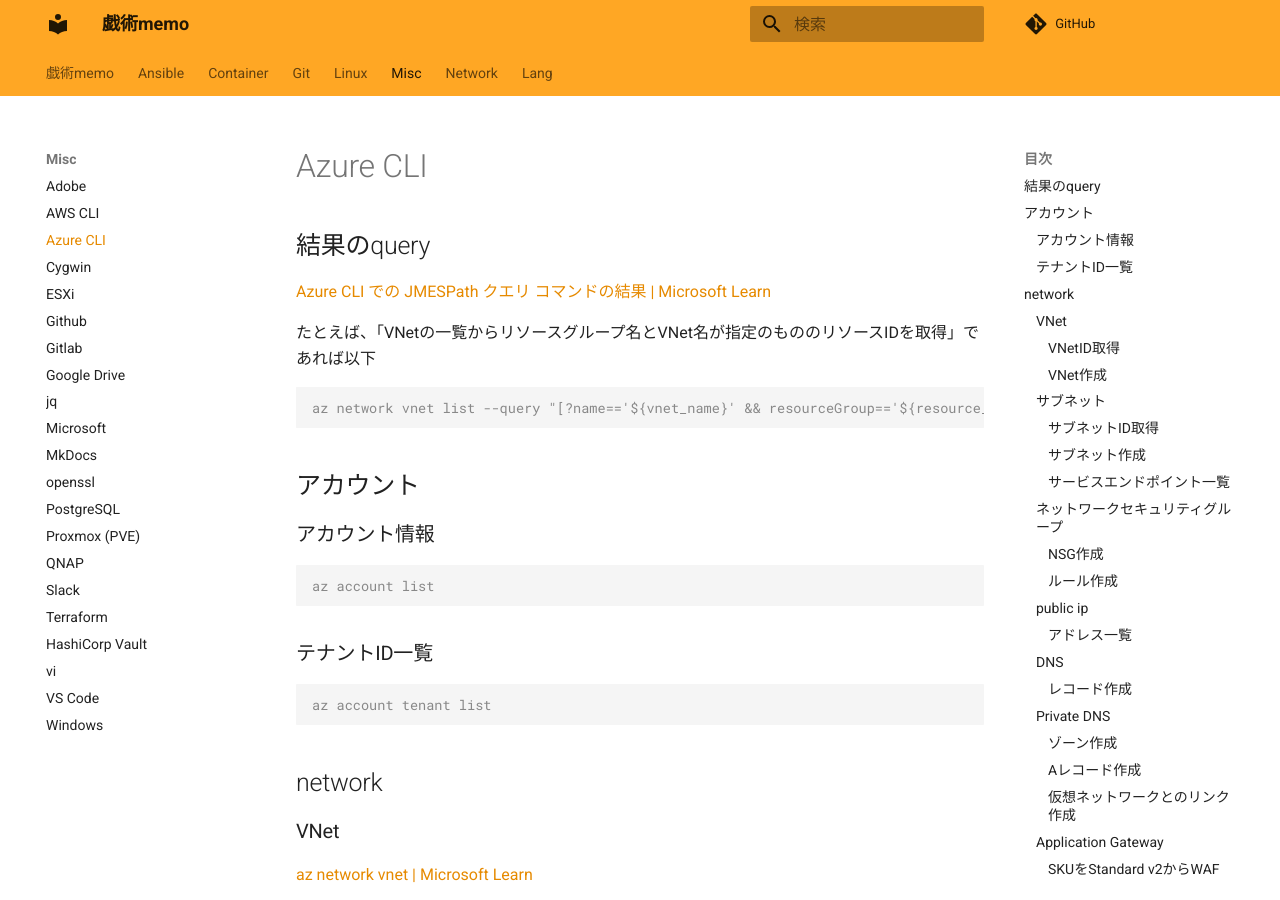
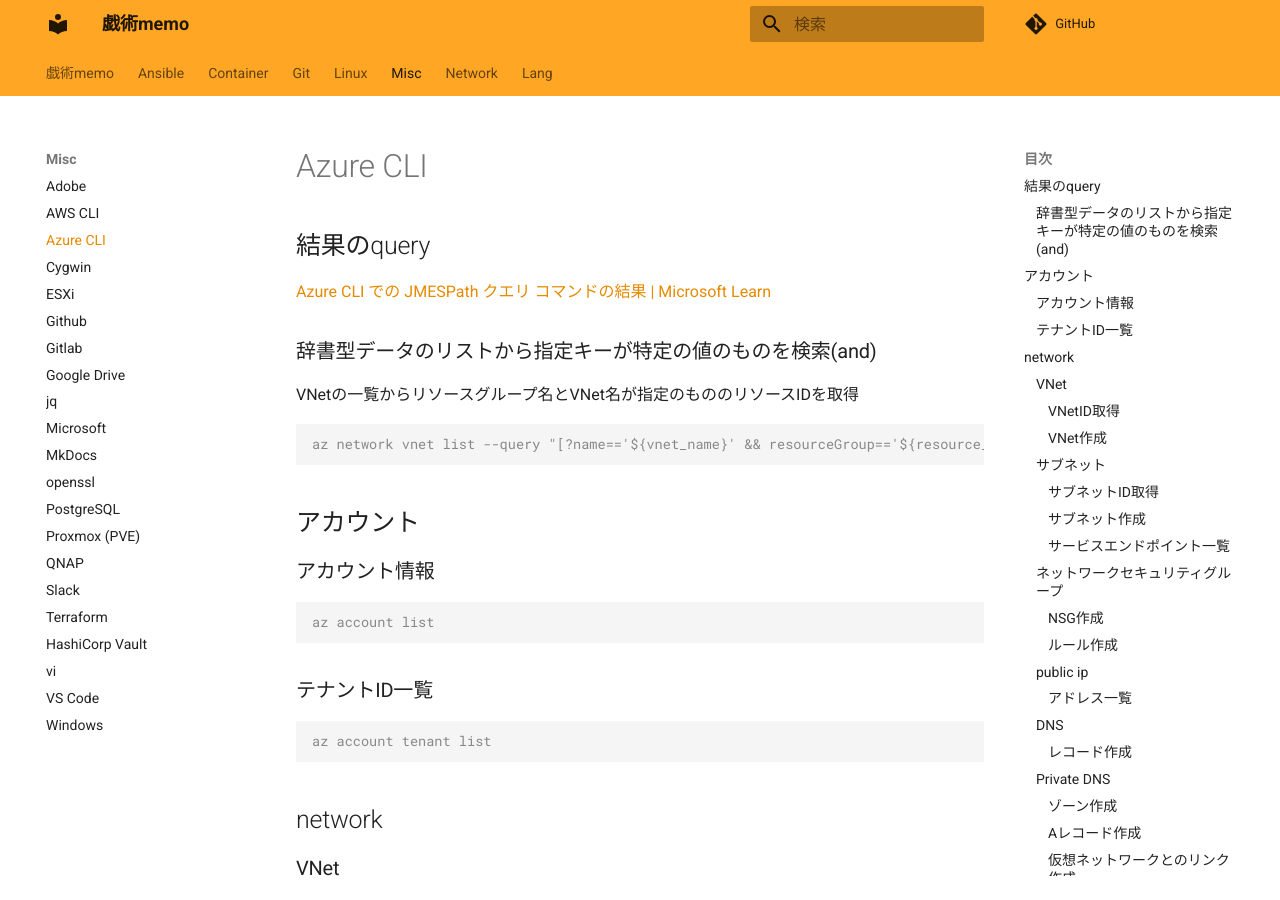
Before and after one commit to zaki-lknr/docs, an MkDocs documentation site: the page built from docs/Misc/az.md, in a window 1280 px wide and 900 px high. Built offline with MkDocs 1.6.1 and Material for MkDocs 9.7.7, drawn with Linux system fonts in a browser that asks for light colours; comment, search, counter and statistics services are not loaded.

Commit message:
update: misc/az: JMESPathサンプルの説明

````diff
--- a/docs/Misc/az.md
+++ b/docs/Misc/az.md
@@ -4,7 +4,10 @@
 
 [Azure CLI での JMESPath クエリ コマンドの結果 | Microsoft Learn](https://learn.microsoft.com/ja-jp/cli/azure/query-azure-cli?tabs=concepts%2Cbash)
 
-たとえば、「VNetの一覧からリソースグループ名とVNet名が指定のもののリソースIDを取得」であれば以下
+
+### 辞書型データのリストから指定キーが特定の値のものを検索(and)
+
+VNetの一覧からリソースグループ名とVNet名が指定のもののリソースIDを取得
 
 ```console
 az network vnet list --query "[?name=='${vnet_name}' && resourceGroup=='${resource_group}'].id"
````
